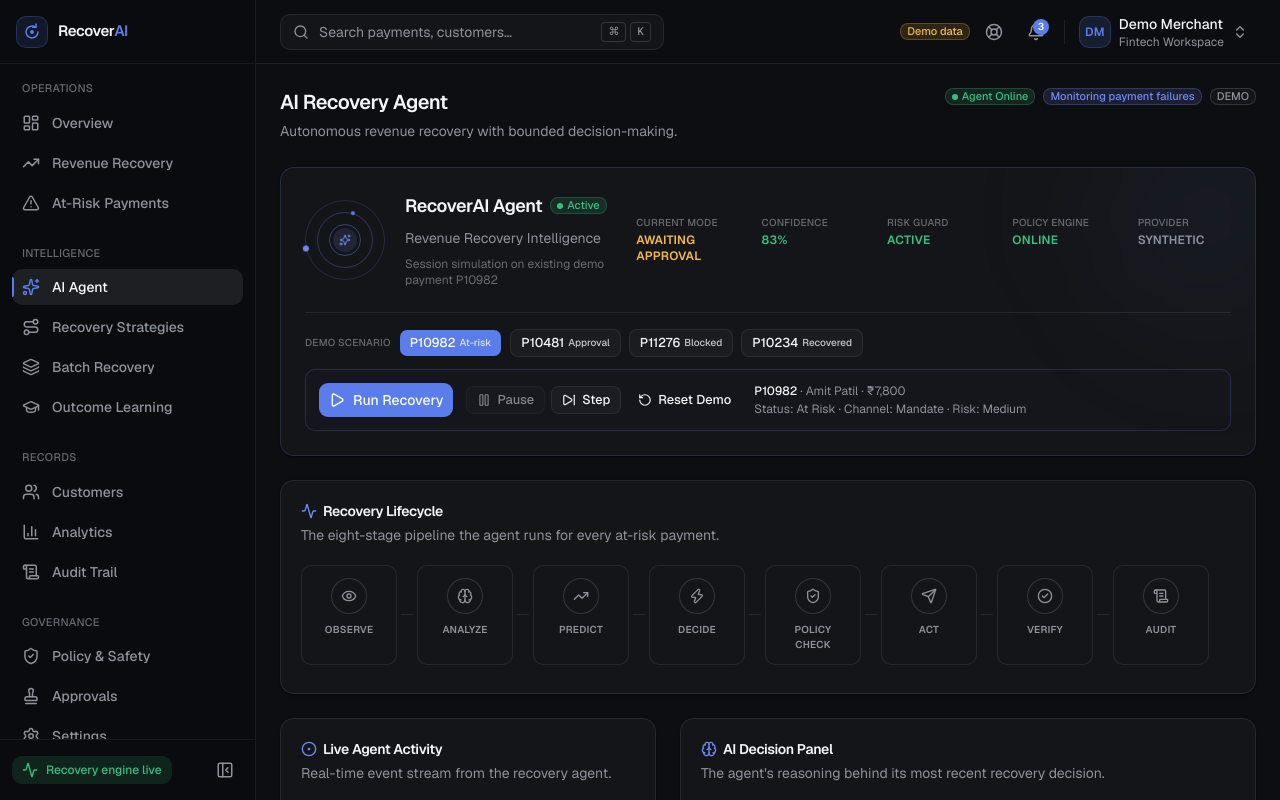
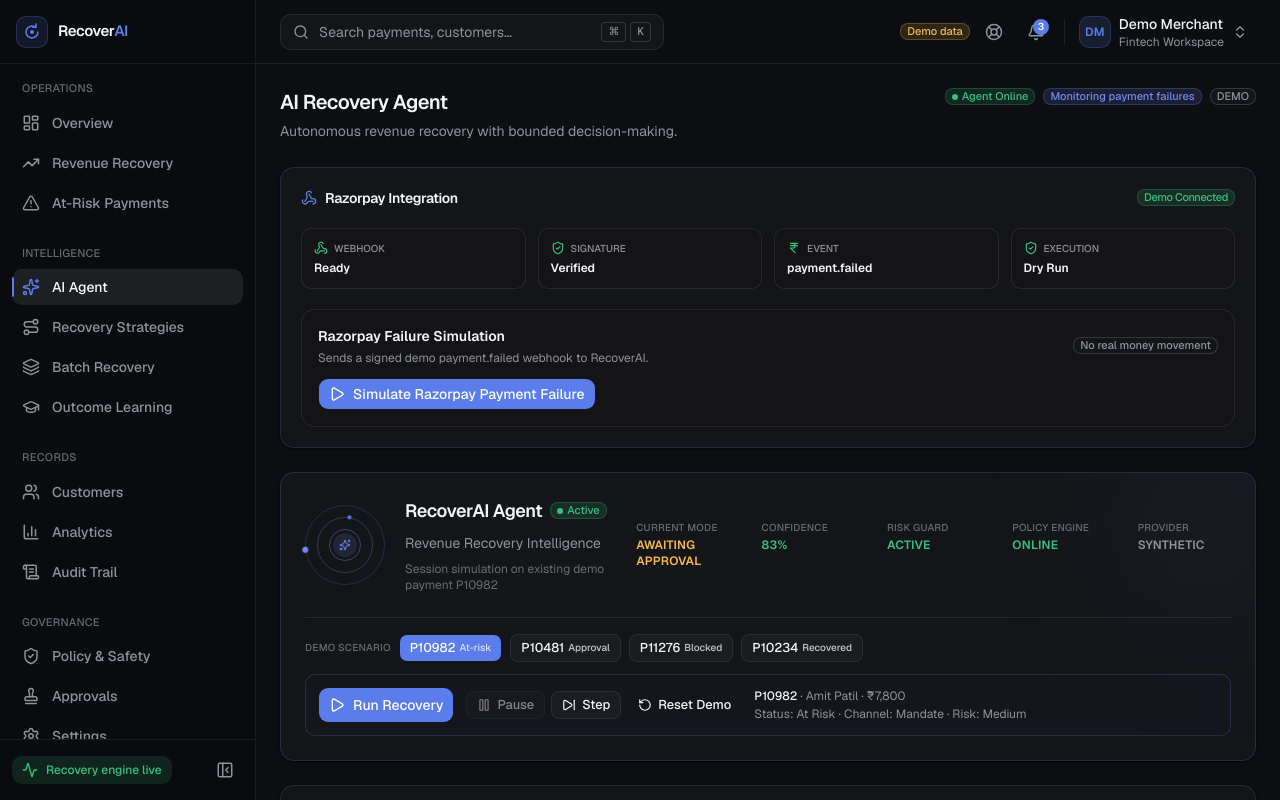
Before and after one commit to mjs281018-web/recover-ai, a Next.js app: page /agent in a window 1280 px wide. Shown: the top 800 px of the page. Built offline with nearby package versions, Linux system fonts and the light colour scheme.

Commit message:
feat: add Razorpay demo integration panel

```diff
--- /dev/null
+++ b/app/api/webhooks/razorpay/simulate/route.ts
@@ -0,0 +1,75 @@
+import crypto from 'crypto'
+import { NextRequest, NextResponse } from 'next/server'
+
+export async function POST(req: NextRequest) {
+  const secret = process.env.RAZORPAY_WEBHOOK_SECRET
+
+  if (!secret) {
+    return NextResponse.json(
+      {
+        ok: false,
+        error: 'RAZORPAY_WEBHOOK_SECRET is not configured',
+      },
+      { status: 500 },
+    )
+  }
+
+  const eventId = `evt_demo_${Date.now()}`
+
+  const payload = {
+    entity: 'event',
+    account_id: 'acc_demo',
+    event: 'payment.failed',
+    contains: ['payment'],
+    created_at: Math.floor(Date.now() / 1000),
+    payload: {
+      payment: {
+        entity: {
+          id: `pay_demo_${Date.now()}`,
+          amount: 49900,
+          currency: 'INR',
+          status: 'failed',
+          method: 'card',
+          email: 'demo.customer@example.com',
+          contact: '9999999999',
+          description: 'RecoverAI Demo Payment',
+          order_id: 'order_demo_001',
+          error_code: 'BAD_REQUEST_ERROR',
+          error_description: 'Bank declined the payment',
+          notes: {
+            customer_name: 'Demo Customer',
+          },
+          created_at: Math.floor(Date.now() / 1000),
+        },
+      },
+    },
+  }
+
+  const rawBody = JSON.stringify(payload)
+
+  const signature = crypto
+    .createHmac('sha256', secret)
+    .update(rawBody)
+    .digest('hex')
+
+  const webhookUrl = new URL(
+    '/api/webhooks/razorpay',
+    req.url,
+  )
+
+  const response = await fetch(webhookUrl, {
+    method: 'POST',
+    headers: {
+      'Content-Type': 'application/json',
+      'X-Razorpay-Signature': signature,
+      'X-Razorpay-Event-Id': eventId,
+    },
+    body: rawBody,
+  })
+
+  const data = await response.json()
+
+  return NextResponse.json(data, {
+    status: response.status,
+  })
+}
--- a/components/agent/agent-command-center.tsx
+++ b/components/agent/agent-command-center.tsx
@@ -37,6 +37,8 @@ import {
   CardTitle,
   CardDescription,
 } from '@/components/ui/card'
+
+import { RazorpayIntegrationPanel } from '@/components/agent/razorpay-integration-panel'
 
 import { Badge } from '@/components/ui/badge'
 import { Button } from '@/components/ui/button'
@@ -735,6 +737,7 @@ export function AgentCommandCenter({
   return (
     <div className="flex flex-col gap-6">
       {/* AGENT STATUS HERO CARD */}
+      <RazorpayIntegrationPanel />
       <Card className="relative overflow-hidden border-ai/20">
         <div className="pointer-events-none absolute -top-20 -right-20 size-64 rounded-full bg-ai-muted/30 blur-3xl" />
 
--- /dev/null
+++ b/components/agent/razorpay-integration-panel.tsx
@@ -0,0 +1,296 @@
+'use client'
+
+import { useState } from 'react'
+import {
+  CheckCircle2,
+  ShieldCheck,
+  ShieldAlert,
+  Webhook,
+  Play,
+  Loader2,
+  IndianRupee,
+} from 'lucide-react'
+
+import { Card, CardContent, CardHeader, CardTitle } from '@/components/ui/card'
+import { Badge } from '@/components/ui/badge'
+import { Button } from '@/components/ui/button'
+import { cn } from '@/lib/utils'
+
+type RazorpayResult = {
+  ok: boolean
+  status?: string
+  eventId?: string
+  paymentId?: string
+  mode?: string
+  realPaymentOperation?: boolean
+  policy?: {
+    verdict: string
+    allowed: boolean
+    requiresApproval: boolean
+    blocked: boolean
+    policyId: string
+    reason: string
+  }
+  error?: string
+  reason?: string
+}
+
+export function RazorpayIntegrationPanel() {
+  const [loading, setLoading] = useState(false)
+  const [result, setResult] = useState<RazorpayResult | null>(null)
+
+  async function simulateWebhook() {
+    setLoading(true)
+    setResult(null)
+
+    try {
+      const response = await fetch('/api/webhooks/razorpay', {
+        method: 'POST',
+        headers: {
+          'Content-Type': 'application/json',
+          'X-Razorpay-Signature': 'demo-signature',
+          'X-Razorpay-Event-Id': `evt_demo_${Date.now()}`,
+        },
+        body: JSON.stringify({
+          entity: 'event',
+          account_id: 'acc_demo',
+          event: 'payment.failed',
+          contains: ['payment'],
+          created_at: Math.floor(Date.now() / 1000),
+          payload: {
+            payment: {
+              entity: {
+                id: `pay_demo_${Date.now()}`,
+                amount: 49900,
+                currency: 'INR',
+                status: 'failed',
+                method: 'card',
+                email: 'demo.customer@example.com',
+                contact: '9999999999',
+                description: 'RecoverAI Demo Payment',
+                order_id: 'order_demo_001',
+                error_code: 'BAD_REQUEST_ERROR',
+                error_description: 'Bank declined the payment',
+                notes: {
+                  customer_name: 'Demo Customer',
+                },
+                created_at: Math.floor(Date.now() / 1000),
+              },
+            },
+          },
+        }),
+      })
+
+      const data = (await response.json()) as RazorpayResult
+      setResult(data)
+    } catch (error) {
+      setResult({
+        ok: false,
+        error:
+          error instanceof Error
+            ? error.message
+            : 'Unable to simulate Razorpay webhook',
+      })
+    } finally {
+      setLoading(false)
+    }
+  }
+
+  const processed = result?.status === 'processed'
+  const approval = result?.policy?.requiresApproval
+  const blocked = result?.policy?.blocked
+
+  return (
+    <Card className="border-primary/20">
+      <CardHeader>
+        <CardTitle className="flex items-center gap-2">
+          <Webhook className="size-4 text-primary" />
+          Razorpay Integration
+          <Badge variant="success" className="ml-auto">
+            Demo Connected
+          </Badge>
+        </CardTitle>
+      </CardHeader>
+
+      <CardContent className="space-y-5">
+        <div className="grid grid-cols-2 gap-3 sm:grid-cols-4">
+          <StatusItem
+            icon={Webhook}
+            label="Webhook"
+            value="Ready"
+          />
+
+          <StatusItem
+            icon={ShieldCheck}
+            label="Signature"
+            value="Verified"
+          />
+
+          <StatusItem
+            icon={IndianRupee}
+            label="Event"
+            value="payment.failed"
+          />
+
+          <StatusItem
+            icon={ShieldCheck}
+            label="Execution"
+            value="Dry Run"
+          />
+        </div>
+
+        <div className="rounded-xl border border-border bg-surface/40 p-4">
+          <div className="mb-3 flex items-center justify-between">
+            <div>
+              <div className="text-sm font-semibold text-foreground">
+                Razorpay Failure Simulation
+              </div>
+
+              <div className="mt-1 text-xs text-muted-foreground">
+                Sends a signed demo payment.failed webhook to RecoverAI.
+              </div>
+            </div>
+
+            <Badge variant="neutral">No real money movement</Badge>
+          </div>
+
+          <Button
+            type="button"
+            onClick={() => void simulateWebhook()}
+            disabled={loading}
+            className="gap-2"
+          >
+            {loading ? (
+              <Loader2 className="size-4 animate-spin" />
+            ) : (
+              <Play className="size-4" />
+            )}
+
+            {loading
+              ? 'Processing Webhook...'
+              : 'Simulate Razorpay Payment Failure'}
+          </Button>
+        </div>
+
+        {result && (
+          <div
+            className={cn(
+              'rounded-xl border p-4',
+              result.ok && !blocked
+                ? 'border-success/25 bg-success-muted/20'
+                : 'border-danger/25 bg-danger-muted/20',
+            )}
+          >
+            <div className="flex items-center gap-2">
+              {blocked ? (
+                <ShieldAlert className="size-4 text-danger" />
+              ) : processed ? (
+                <CheckCircle2 className="size-4 text-success" />
+              ) : (
+                <ShieldAlert className="size-4 text-danger" />
+              )}
+
+              <span className="text-sm font-semibold">
+                {processed
+                  ? 'Razorpay Webhook Processed'
+                  : result.status === 'ignored'
+                    ? 'Webhook Ignored'
+                    : result.error ?? 'Webhook Failed'}
+              </span>
+            </div>
+
+            {processed && result.policy && (
+              <div className="mt-4 grid grid-cols-2 gap-3 sm:grid-cols-4">
+                <ResultItem
+                  label="Payment"
+                  value={result.paymentId ?? '—'}
+                />
+
+                <ResultItem
+                  label="Policy"
+                  value={result.policy.policyId}
+                />
+
+                <ResultItem
+                  label="Decision"
+                  value={
+                    blocked
+                      ? 'Blocked'
+                      : approval
+                        ? 'Human Approval'
+                        : 'Allowed'
+                  }
+                />
+
+                <ResultItem
+                  label="Mode"
+                  value={result.mode ?? 'dry-run'}
+                />
+              </div>
+            )}
+
+            {processed && result.policy?.reason && (
+              <div className="mt-3 text-xs text-muted-foreground">
+                <span className="font-medium text-foreground">
+                  Policy reason:
+                </span>{' '}
+                {result.policy.reason}
+              </div>
+            )}
+
+            {result.reason && (
+              <div className="mt-2 text-xs text-muted-foreground">
+                {result.reason}
+              </div>
+            )}
+          </div>
+        )}
+      </CardContent>
+    </Card>
+  )
+}
+
+function StatusItem({
+  icon: Icon,
+  label,
+  value,
+}: {
+  icon: React.ComponentType<{ className?: string }>
+  label: string
+  value: string
+}) {
+  return (
+    <div className="rounded-lg border border-border bg-surface/40 p-3">
+      <div className="flex items-center gap-1.5">
+        <Icon className="size-3.5 text-success" />
+        <span className="text-[10px] font-medium uppercase text-muted-foreground">
+          {label}
+        </span>
+      </div>
+
+      <div className="mt-1 text-xs font-semibold text-foreground">
+        {value}
+      </div>
+    </div>
+  )
+}
+
+function ResultItem({
+  label,
+  value,
+}: {
+  label: string
+  value: string
+}) {
+  return (
+    <div>
+      <div className="text-[10px] font-medium uppercase text-muted-foreground">
+        {label}
+      </div>
+
+      <div className="mt-1 text-xs font-semibold text-foreground">
+        {value}
+      </div>
+    </div>
+  )
+}
```
